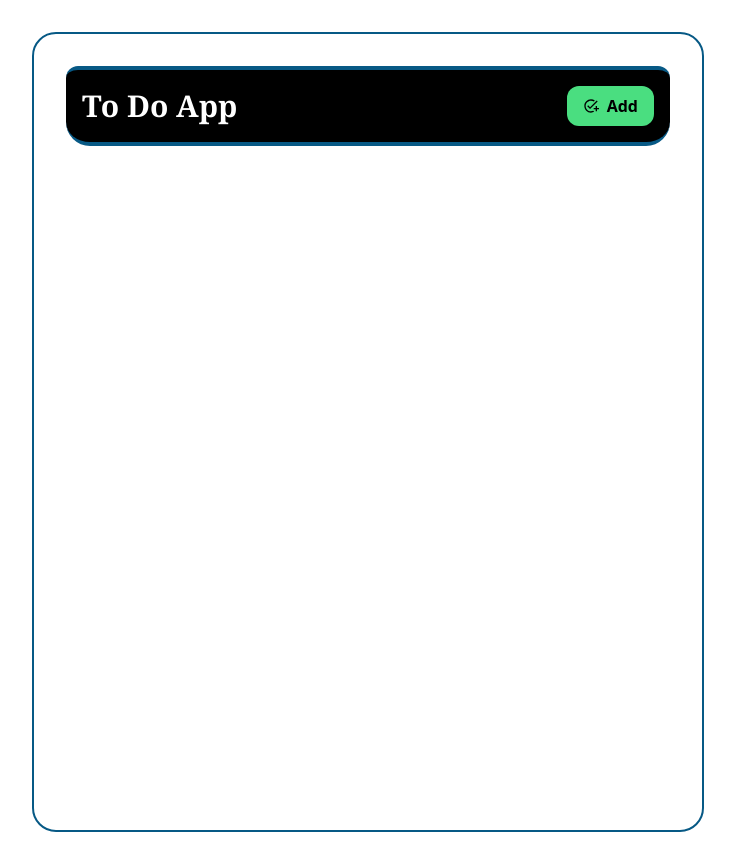
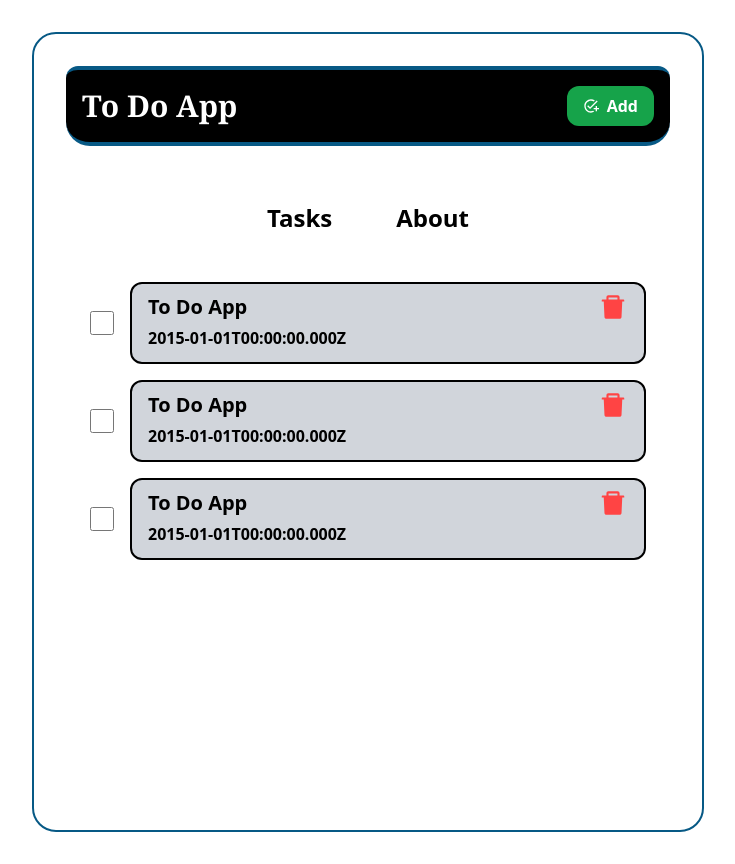
Before and after one commit to Danyarkhdir/todo-app, a React (Create React App) app: page / in a window 1280 px wide. Shown: the whole page, without its empty margins (272-1007 px from the left). Built offline with nearby package versions, Linux system fonts and the light colour scheme.

Commit message:
reminder and delete with functions added

```diff
--- a/src/App.js
+++ b/src/App.js
@@ -1,10 +1,66 @@
 import "./App.css";
 import Header from "./components/Header";
+import Navbar from "./components/Navbar";
+import Tasks from "./components/Tasks";
+import { useState } from "react";
 
 function App() {
+  const [tasks, setTasks] = useState([
+    {
+      id: 1,
+      title: "To Do App",
+      date: "2015-01-01T00:00:00.000Z",
+      reminder: false,
+      done: false,
+    },
+    {
+      id: 2,
+      title: "To Do App",
+      date: "2015-01-01T00:00:00.000Z",
+      reminder: false,
+      done: false,
+    },
+    {
+      id: 3,
+      title: "To Do App",
+      date: "2015-01-01T00:00:00.000Z",
+      reminder: false,
+      done: false,
+    },
+  ]);
+  const [showAddTask, setShowAddTask] = useState(false);
+  const onDelete = (id) => {
+    setTasks(tasks.filter((task) => task.id !== id));
+  };
+  const onDone = (id) => {
+    setTasks(
+      tasks.map((task) =>
+        task.id === id ? { ...task, done: !task.done } : task
+      )
+    );
+  };
+
+  const setReminder = (id) => {
+    setTasks(
+      tasks.map((task) =>
+        task.id === id ? { ...task, reminder: !task.reminder } : task
+      )
+    );
+  };
   return (
     <div className="max-w-2xl my-8 mx-auto min-h-screen p-8 border-2 border-sky-800 rounded-3xl">
-      <Header title="To Do App" />
+      <Header
+        title="To Do App"
+        onAdd={() => setShowAddTask(!showAddTask)}
+        showBtn={showAddTask}
+      />
+      <Navbar />
+      <Tasks
+        onDelete={onDelete}
+        tasks={tasks}
+        onDone={onDone}
+        setReminder={setReminder}
+      />
     </div>
   );
 }
--- a/src/components/Button.js
+++ b/src/components/Button.js
@@ -1,10 +1,12 @@
 import { MdAddTask } from "react-icons/md";
-export default function Button({ text }) {
+import { AiFillCloseCircle } from "react-icons/ai";
+export default function Button({ text, color, onClick, showIcon }) {
   return (
     <button
-      className={`bg-green-400  font-bold py-2 px-4 rounded-xl inline-flex items-center`}
+      className={`${color}  text-white font-bold py-2 px-4 rounded-xl inline-flex items-center`}
+      onClick={onClick}
     >
-      <MdAddTask color="black" />
+      {showIcon === false ? <AiFillCloseCircle /> : <MdAddTask />}
       <span className="ml-2">{text}</span>
     </button>
   );
--- a/src/components/Header.js
+++ b/src/components/Header.js
@@ -1,11 +1,16 @@
 import Button from "./Button";
-export default function Header({ title }) {
+export default function Header({ title, onAdd, showBtn }) {
   return (
     <div className="flex items-center justify-between border-t-4 rounded-t-xl border-b-4 border-sky-800 rounded-b-3xl p-4 bg-black">
       <h1 className="text-3xl  font-serif font-extrabold text-white">
         {title}
       </h1>
-      <Button text="Add" />
+      <Button
+        text={showBtn ? "Close" : "Add"}
+        color={showBtn ? "bg-red-600" : "bg-green-600"}
+        showIcon={showBtn ? false : true}
+        onClick={onAdd}
+      />
     </div>
   );
 }
--- /dev/null
+++ b/src/components/Navbar.js
@@ -0,0 +1,12 @@
+export default function Navbar() {
+  return (
+    <div className="flex items-center justify-center mt-6">
+      <a href="#" className="p-8 text-2xl font-extrabold">
+        Tasks
+      </a>
+      <a href="#" className="p-8 text-2xl font-extrabold">
+        About
+      </a>
+    </div>
+  );
+}
--- /dev/null
+++ b/src/components/Task.js
@@ -0,0 +1,41 @@
+import { AiFillDelete } from "react-icons/ai";
+import { MdOutlineAccessAlarm } from "react-icons/md";
+
+export default function Task({ task, onDelete, onDone, setReminder }) {
+  return (
+    <div className="pt-4 px-6 flex">
+      <div className="flex items-center">
+        <input
+          onChange={() => onDone((task.done = !task.done))}
+          className="w-6 h-6"
+          type="checkbox"
+        />
+      </div>
+      <div
+        className={`w-screen ml-4   py-2 px-4 border-2 border-black rounded-xl bg-gray-300  ${
+          task.done ? "line-through" : "hover:bg-gray-400"
+        } `}
+        onDoubleClick={() => setReminder(task.id)}
+      >
+        <h2
+          className="flex justify-between items-center text-xl font-bold"
+          key={task.id}
+        >
+          {task.title}
+          <AiFillDelete
+            onClick={() => onDelete(task.id)}
+            size="30px"
+            cursor="pointer"
+            color="#ff4444"
+          />
+        </h2>
+        <p className="flex justify-between items-center font-bold h-8">
+          {task.date}
+          {!task.done && task.reminder && (
+            <MdOutlineAccessAlarm size="30px" color="black" />
+          )}
+        </p>
+      </div>
+    </div>
+  );
+}
--- /dev/null
+++ b/src/components/Tasks.js
@@ -0,0 +1,24 @@
+import Task from "./Task";
+import { FaSadCry } from "react-icons/fa";
+export default function Tasks({ onDelete, tasks, onDone, setReminder }) {
+  return (
+    <div>
+      {tasks.length > 0 ? (
+        tasks.map((item) => (
+          <Task
+            key={item.id}
+            task={item}
+            onDelete={onDelete}
+            onDone={onDone}
+            setReminder={setReminder}
+          />
+        ))
+      ) : (
+        <h1 className="text-center my-20 text-5xl flex items-center justify-center ">
+          No Tasks To Do <FaSadCry color="#ffcc33" className="ml-4" />
+        </h1>
+      )}
+      {}
+    </div>
+  );
+}
```
